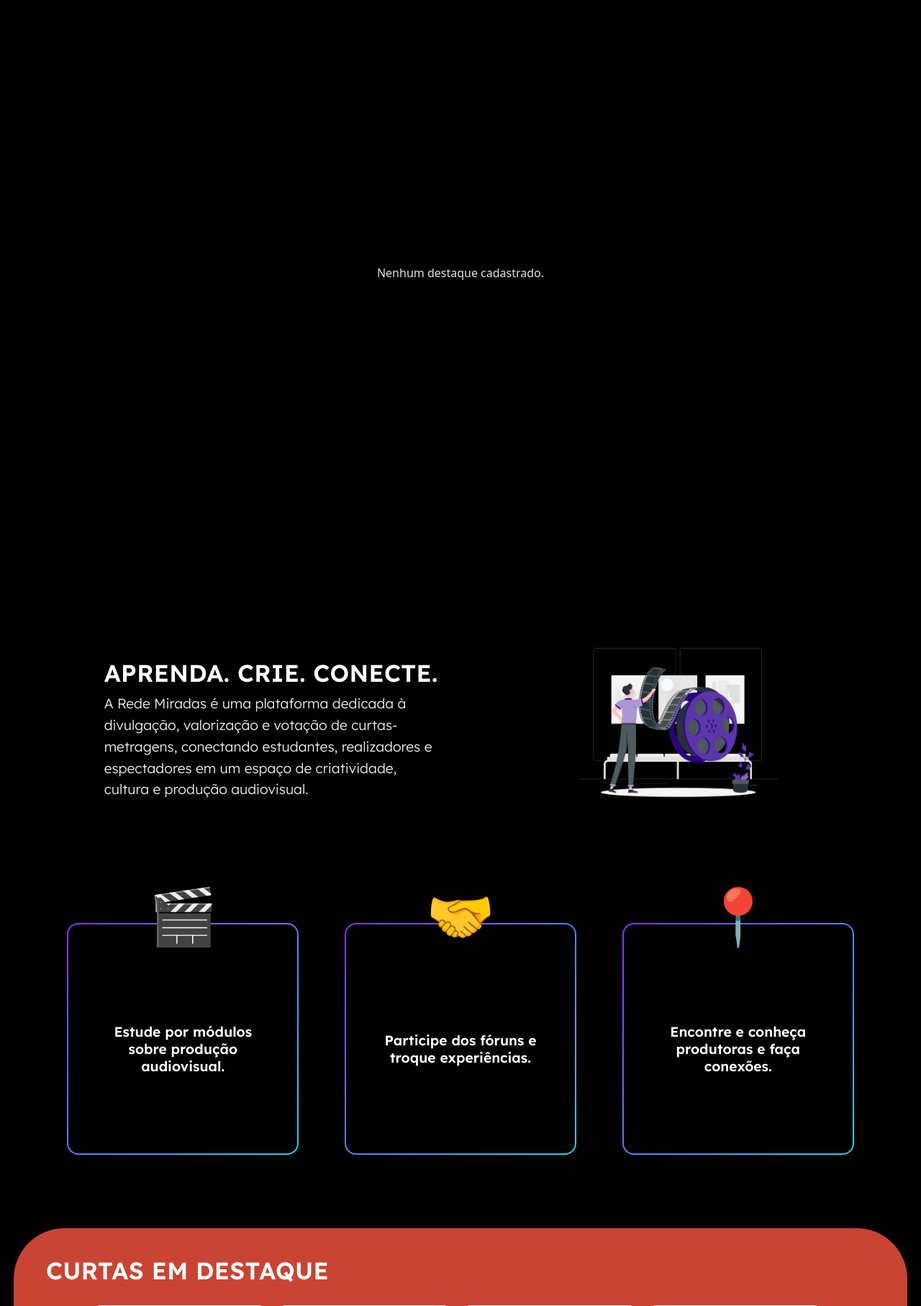
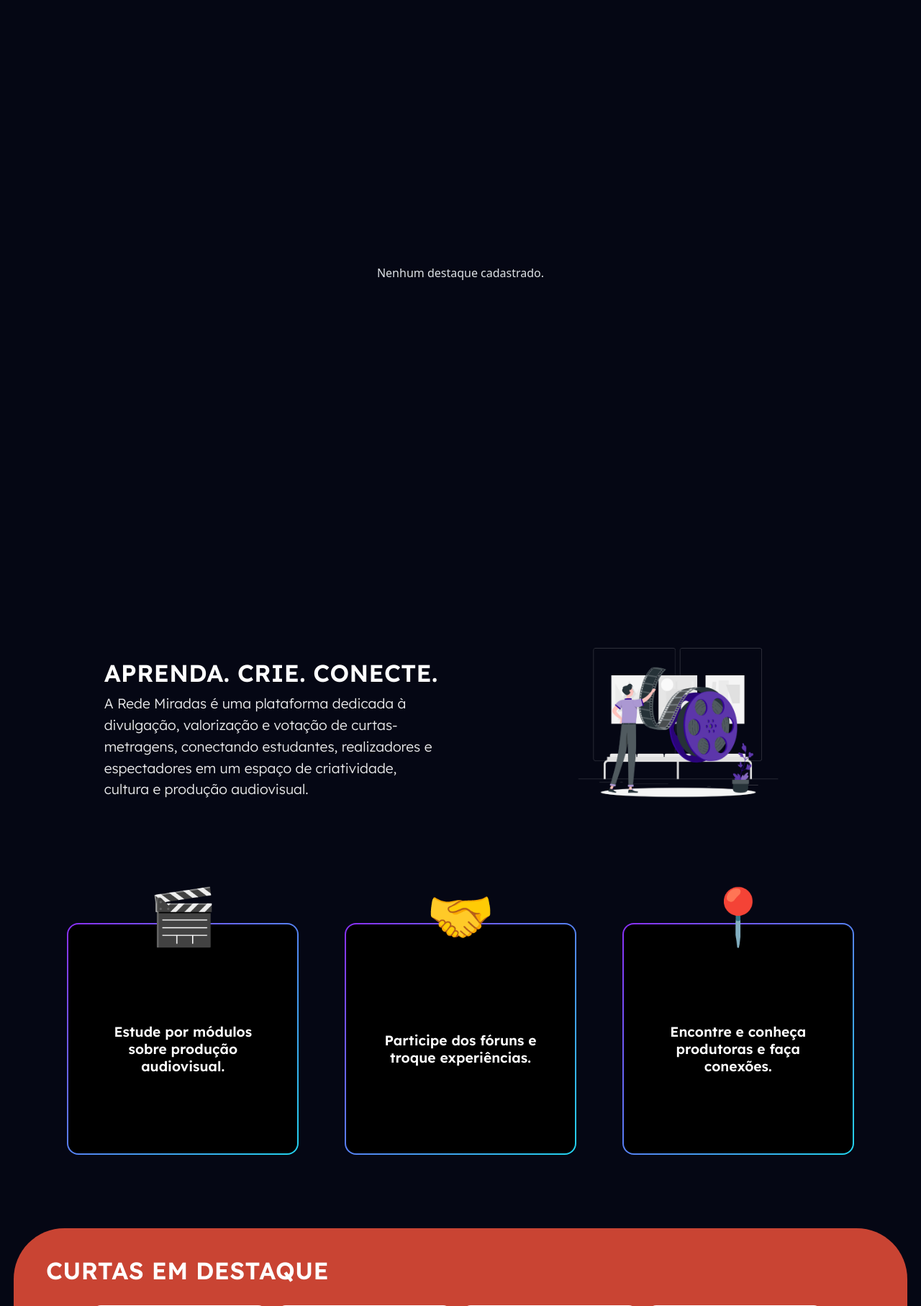
Before and after one commit to danybarreto2008/Rede-Miradas, a Django app: page / in a window 1280 px wide. Shown: the part 60-1874 px from the top of the page at 72% size. Run offline with Django 5.2, Linux system fonts and the light colour scheme; data comes from the database, SQL or seed files in the repository; data that the repository does not hold is empty; some libraries are stand-ins or nearby versions.

Commit message:
Atualiza design da página Comece por Aqui

```diff
--- a/rede_miradas/static/rede_miradas/css/comeceporaqui.css
+++ b/rede_miradas/static/rede_miradas/css/comeceporaqui.css
@@ -3,7 +3,7 @@
    ===================================================== */
 
 body {
-    background-color: #000;
+    background-color: #050714;
 }
 
 /* tudo do novo design fica dentro de .home-nova */
@@ -13,7 +13,7 @@ body {
     --margem: clamp(24px, 7.3vw, 100px);
 
     font-family: "Lexend", "Segoe UI", system-ui, sans-serif;
-    background: #000;
+    background: #050714;
     color: #fff;
     overflow-x: clip;
 }
@@ -350,12 +350,12 @@ body {
         radial-gradient(ellipse 70% 45% at 50% 36%, rgba(120, 105, 210, 0.25), transparent 70%),
         linear-gradient(
             180deg,
-            #000 0%,
+            #050714 0%,
             #13112a 18%,
             #1f1b48 42%,
             #1a1740 66%,
             #0a0914 88%,
-            #000 100%
+            #050714 100%
         );
 }
 
@@ -834,8 +834,7 @@ body {
     left: 0;
     width: 100%;
     height: 220px;
-    background: linear-gradient(to bottom, transparent 0%, rgba(0, 0, 0, 0.4) 45%, #000 100%);
-    z-index: 3;
+background: linear-gradient(to bottom, transparent 0%, rgba(5, 7, 20, 0.4) 45%, #050714 100%);    z-index: 3;
     pointer-events: none;
 }
 
--- a/rede_miradas/templates/rede_miradas/comeceporaqui.html
+++ b/rede_miradas/templates/rede_miradas/comeceporaqui.html
@@ -7,7 +7,7 @@
 <link rel="preconnect" href="https://fonts.googleapis.com">
 <link rel="preconnect" href="https://fonts.gstatic.com" crossorigin>
 <link rel="stylesheet" href="https://fonts.googleapis.com/css2?family=Lexend:wght@200;300;400;500;600;700&display=swap">
-<link rel="stylesheet" href="{% static 'rede_miradas/css/comeceporaqui.css' %}?v=14">
+<link rel="stylesheet" href="{% static 'rede_miradas/css/comeceporaqui.css' %}?v=15">
 
 
 {# ================= DESTAQUES (carrossel) ================= #}
```
